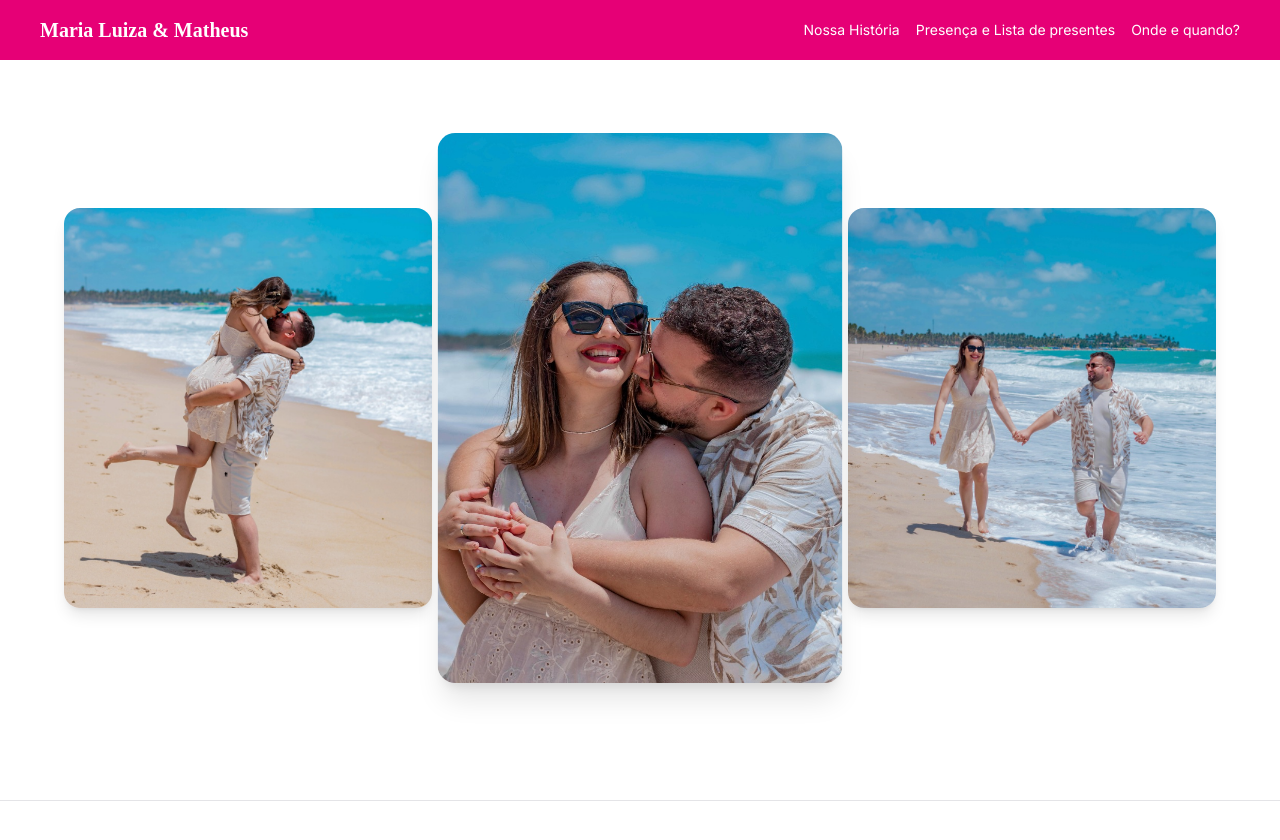
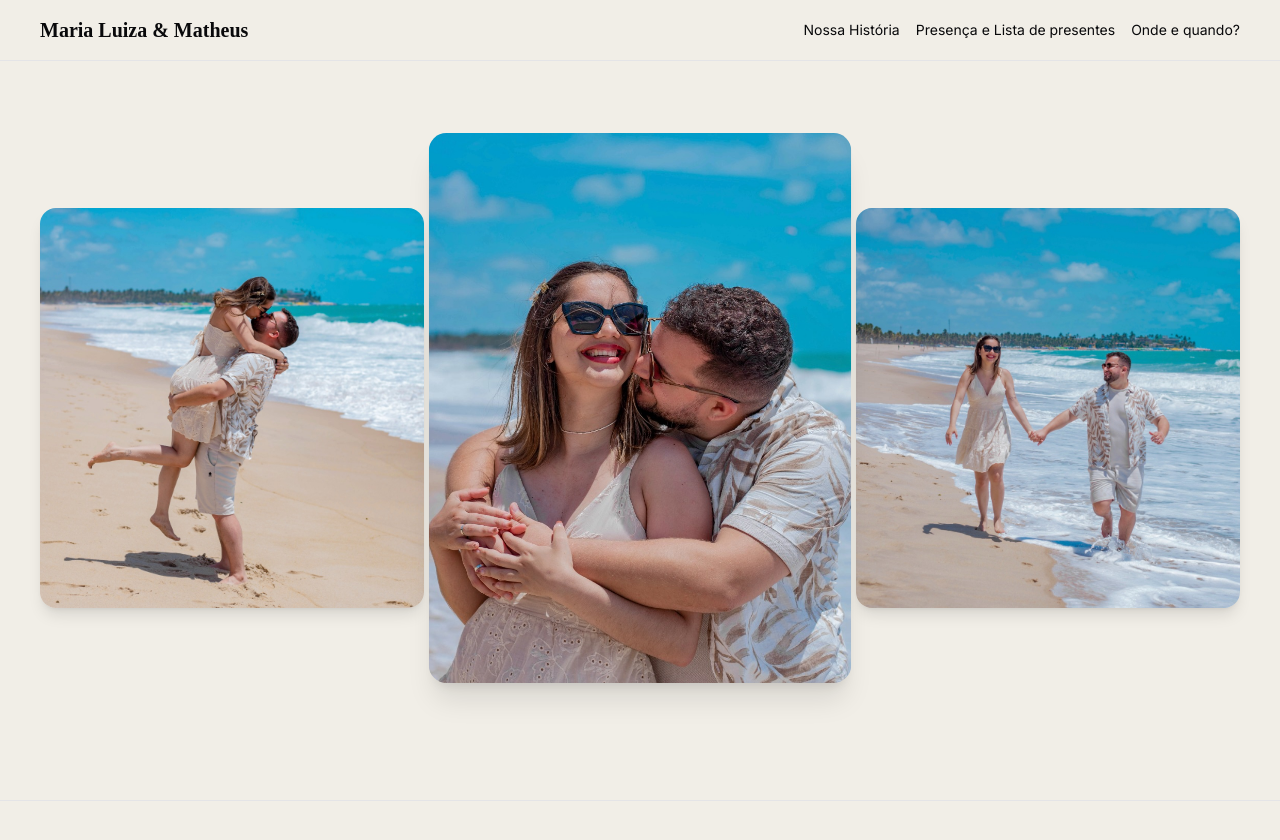
Before and after one commit to MatheusAltrao/lp-casamento, a React (Vite) app: page / in a window 1280 px wide. Shown: the top 840 px of the page. Built offline with nearby package versions, Linux system fonts and the light colour scheme; a web font is replaced by a local one.

Commit message:
style(components): Ajusta estilos de largura máxima e remove cor de fundo do cabeçalho

```diff
--- a/src/components/sections/actions-buttons.tsx
+++ b/src/components/sections/actions-buttons.tsx
@@ -5,7 +5,7 @@ export default function ActionsButtons() {
   return (
     <section id="rsvp" data-aos="fade-up" className="py-16  border-y">
       <div className="container mx-auto px-4">
-        <div className="max-w-5xl mx-auto grid md:grid-cols-2 gap-6">
+        <div className="max-w-[1200px] mx-auto grid md:grid-cols-2 gap-6">
           <div className="bg-primary/10 rounded-2xl p-8 text-center">
             <Heart className="w-12 h-12 mx-auto mb-4 text-primary-400" />
             <h3 className="font-cormorant text-2xl mb-3 text-primary ">Confirmar Presença</h3>
--- a/src/components/sections/footer.tsx
+++ b/src/components/sections/footer.tsx
@@ -5,7 +5,7 @@ export default function Footer() {
     <footer data-aos="fade-up" className="py-12 px-4 border-t">
       <div className="max-w-4xl mx-auto text-center space-y-6">
         <div className="text-xs text-gray-500 pt-4 flex items-center justify-center gap-2">
-          <p>© 2025 - Feito com</p>
+          <p>Feito com</p>
           <div className="flex ">
             <Heart fill="#e40397" color="#e40397" />
             <Heart fill="#ef6d02" color="#ef6d02" />
--- a/src/components/sections/header.tsx
+++ b/src/components/sections/header.tsx
@@ -3,16 +3,16 @@ import MobileMenu from "../ui/mobile-menu";
 
 export default function Header() {
   return (
-    <header className=" bg-primary p-4 fixed top-0 left-0 w-full z-20">
+    <header className=" bg-background border-b p-4 fixed top-0 left-0 w-full z-20">
       <div className="flex items-center justify-between w-full max-w-[1200px] mx-auto">
         <a href="#home">
-          <h1 className="text-white text-xl font-semibold font-cormorant">Maria Luiza & Matheus</h1>
+          <h1 className=" text-xl font-semibold font-cormorant">Maria Luiza & Matheus</h1>
         </a>
 
         <nav>
           <ul className="lg:flex hidden items-center gap-4">
             {HEADER_LINKS.map((link, index) => (
-              <li className="text-sm  text-white transition-colors hover:underline underline-offset-4" key={index}>
+              <li className="text-sm   transition-colors hover:underline underline-offset-4" key={index}>
                 <a href={link.href}>{link.label}</a>
               </li>
             ))}
--- a/src/components/sections/hero-section.tsx
+++ b/src/components/sections/hero-section.tsx
@@ -2,7 +2,7 @@ export default function HeroSection() {
   return (
     <section id="home" className="min-h-screen pt-20 pb-16 flex items-center bg-background">
       <div className="container mx-auto px-4">
-        <div className=" max-w-6xl mx-auto">
+        <div className=" max-w-[1200px] mx-auto">
           <div className="grid grid-cols-1 md:grid-cols-3 gap-6 items-center">
             <div data-aos="fade-up" className="rounded-2xl overflow-hidden shadow-lg">
               <img src="/image-4.jpeg" alt="Maria e Matheus" className="w-full h-[400px] object-cover" />
--- a/src/components/sections/where-when.tsx
+++ b/src/components/sections/where-when.tsx
@@ -4,7 +4,7 @@ export function WhereWhen() {
   return (
     <section data-aos="fade-up" id="where-when" className="py-20 border-t ">
       <div className="container mx-auto px-4">
-        <div className="max-w-6xl mx-auto">
+        <div className="max-w-[1200px] mx-auto">
           <h2 className=" font-cormorant text-5xl text-primary text-center mb-16 text-balance">Onde e Quando?</h2>
 
           <div className="grid md:grid-cols-2 gap-12">
--- a/src/index.css
+++ b/src/index.css
@@ -52,7 +52,7 @@
 
 :root {
   --radius: 0.65rem;
-  --background: oklch(1 0 0);
+  --background: #f1eee7;
   --foreground: oklch(0.141 0.005 285.823);
   --card: oklch(1 0 0);
   --card-foreground: oklch(0.141 0.005 285.823);
```
Also changed, not shown: public/flores.jpeg (added).
